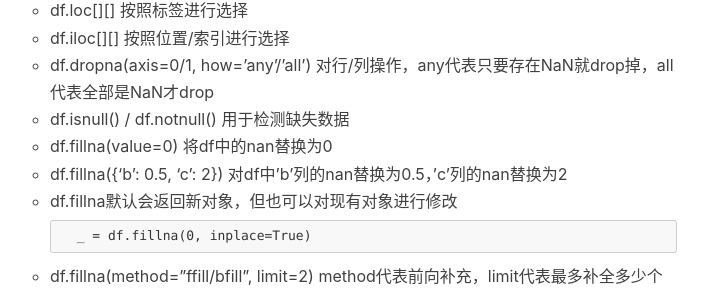
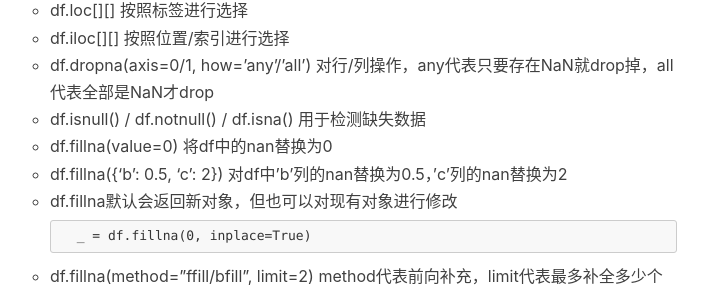
Before and after one commit to mickey0524/mickey0524.github.io, a Jekyll site: the page built from _posts/2017-11-08-numpy-pandas-matplotlib-base.md, in a window 1280 px wide and 900 px high, scrolled down 3418 px. Shown: the part 151-450 px from the top of the window, without its empty margins (295-1003 px from the left). Built offline with Jekyll 4.4.1, drawn with Linux system fonts in a browser that asks for light colours; nearby versions of some CDN libraries; comment, search, counter and statistics services are not loaded; some of the changed text lies outside the part shown.

Commit message:
fix(np & pd): 修正书写错误

```diff
--- a/_posts/2017-11-08-numpy-pandas-matplotlib-base.md
+++ b/_posts/2017-11-08-numpy-pandas-matplotlib-base.md
@@ -130,7 +130,7 @@ tags:
 	* df.loc[][] 按照标签进行选择
 	* df.iloc[][] 按照位置/索引进行选择
 	* df.dropna(axis=0/1, how='any'/'all') 对行/列操作，any代表只要存在NaN就drop掉，all代表全部是NaN才drop
-    * df.isnull() / df.notnull() 用于检测缺失数据
+    * df.isnull() / df.notnull() / df.isna() 用于检测缺失数据
 	* df.fillna(value=0) 将df中的nan替换为0
 	* df.fillna({'b': 0.5, 'c': 2}) 对df中'b'列的nan替换为0.5，'c'列的nan替换为2
 	* df.fillna默认会返回新对象，但也可以对现有对象进行修改
```
Also changed, not shown: other parts of _posts/2017-11-08-numpy-pandas-matplotlib-base.md (+1 -1 lines).
